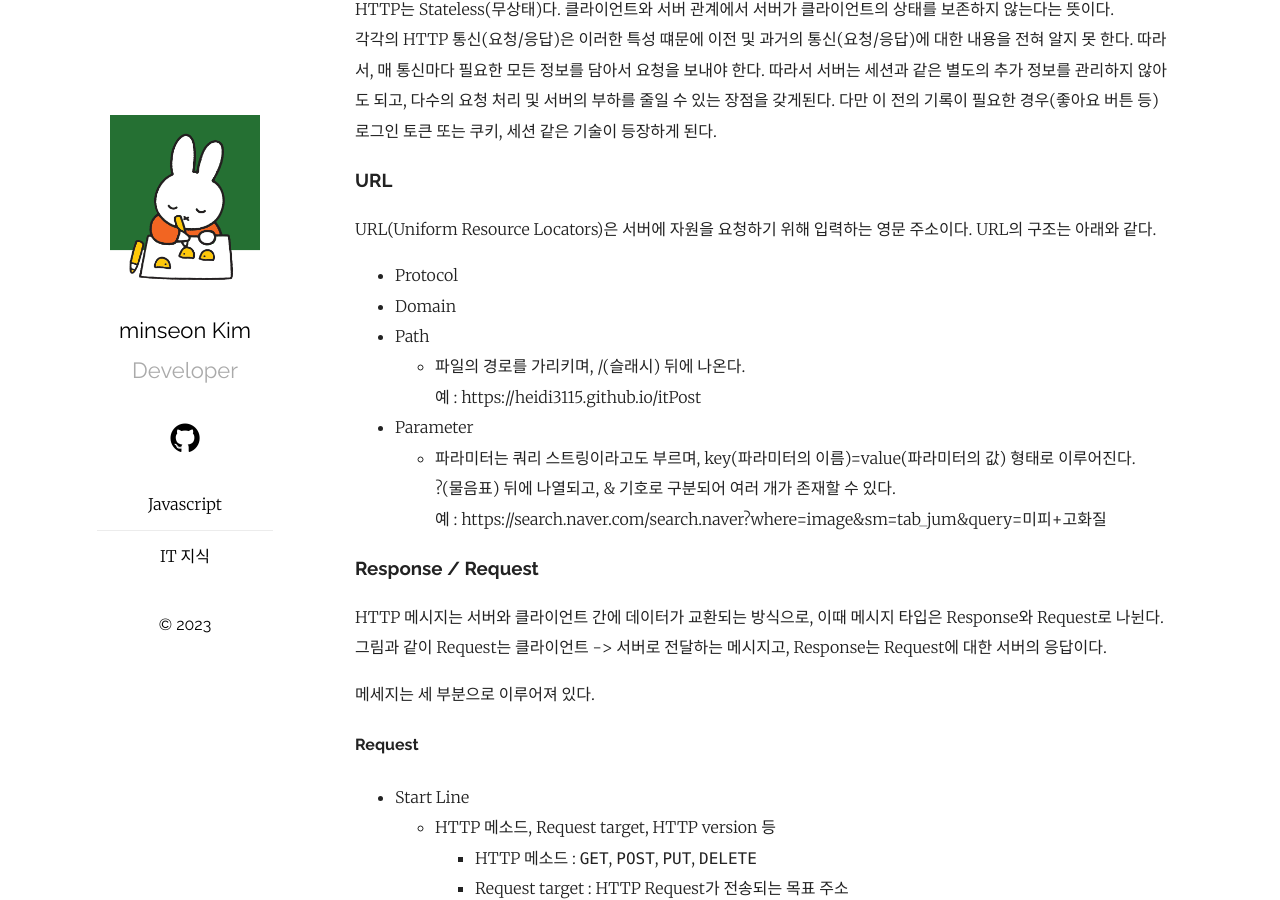
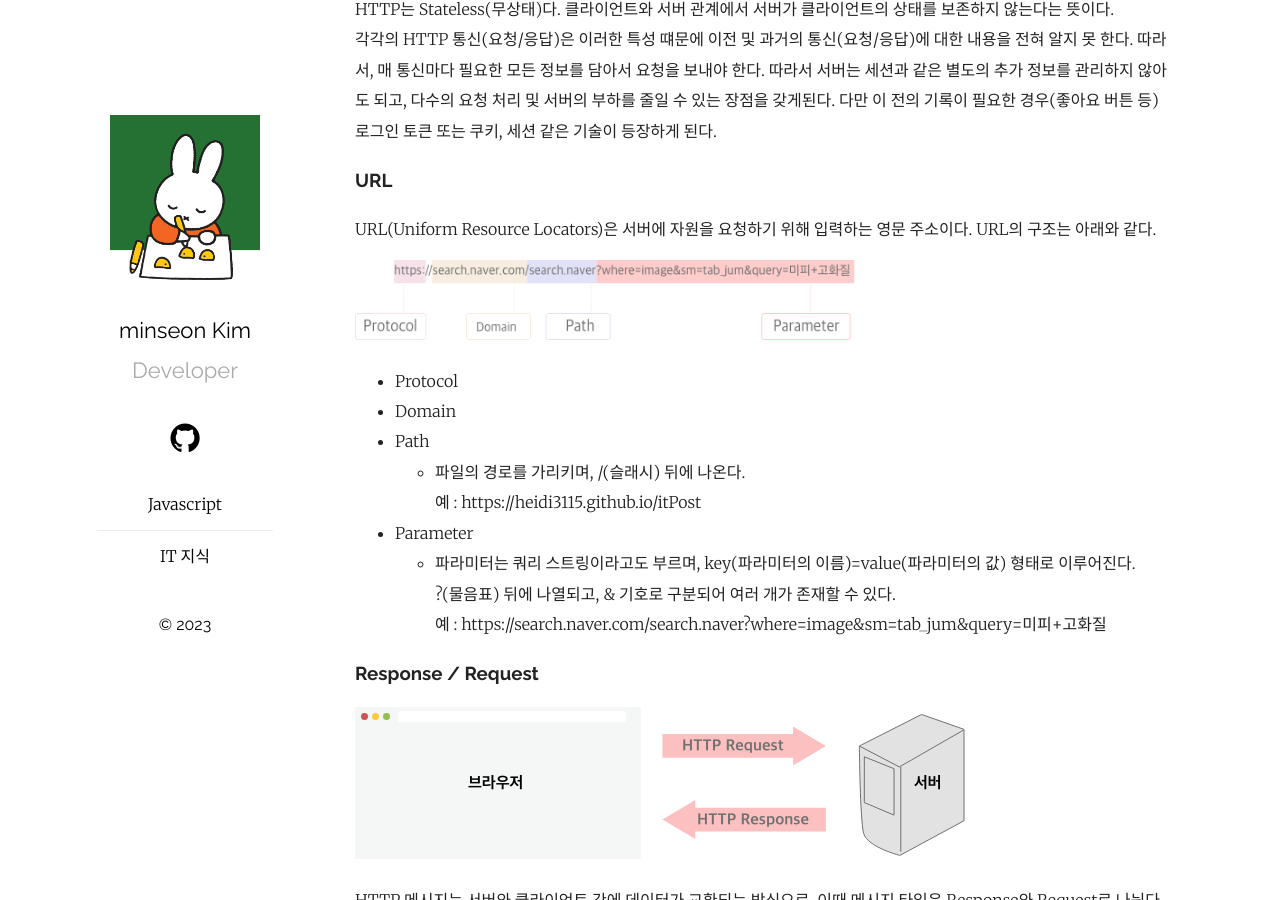
Before and after one commit to heidi3115/heidi3115.github.io, a Jekyll site: the page built from _posts/2023-02-05-itPost-HTTP.markdown, in a window 1280 px wide and 900 px high, scrolled down 557 px. Built offline with Jekyll 4.4.1, drawn with Linux system fonts in a browser that asks for light colours.

Commit message:
itPost HTTP의 구조 / 요소 이미지 추가

```diff
--- a/_posts/2023-02-05-itPost-HTTP.markdown
+++ b/_posts/2023-02-05-itPost-HTTP.markdown
@@ -37,7 +37,7 @@ HTTP는 Stateless(무상태)다. 클라이언트와 서버 관계에서 서버
 URL(Uniform Resource Locators)은 서버에 자원을 요청하기 위해 입력하는 영문 주소이다.
 URL의 구조는 아래와 같다.
 
-[//]: # (<img src="/assets/javascript-01/1.png">)
+<img src="/assets/itPost/1.png" height="80" width="500"/>
 
 * Protocol
 * Domain
@@ -52,14 +52,14 @@ URL의 구조는 아래와 같다.
 
 ### Response / Request
 
-[//]: # (<img src="/assets/javascript-01/1.png">)
+<img src="/assets/itPost/2.png" />
 
 HTTP 메시지는 서버와 클라이언트 간에 데이터가 교환되는 방식으로, 이때 메시지 타입은 Response와 Request로 나뉜다.
 그림과 같이 Request는 클라이언트 -> 서버로 전달하는 메시지고, Response는 Request에 대한 서버의 응답이다.
 
 메세지는 세 부분으로 이루어져 있다.
 
-[//]: # (<img src="/assets/javascript-01/1.png">)
+<img src="/assets/itPost/3.png" />
 
 #### Request
 * Start Line
```
Also changed, not shown: assets/itPost/1.png (added), assets/itPost/2.png (added), assets/itPost/3.png (added), 2 other files.
